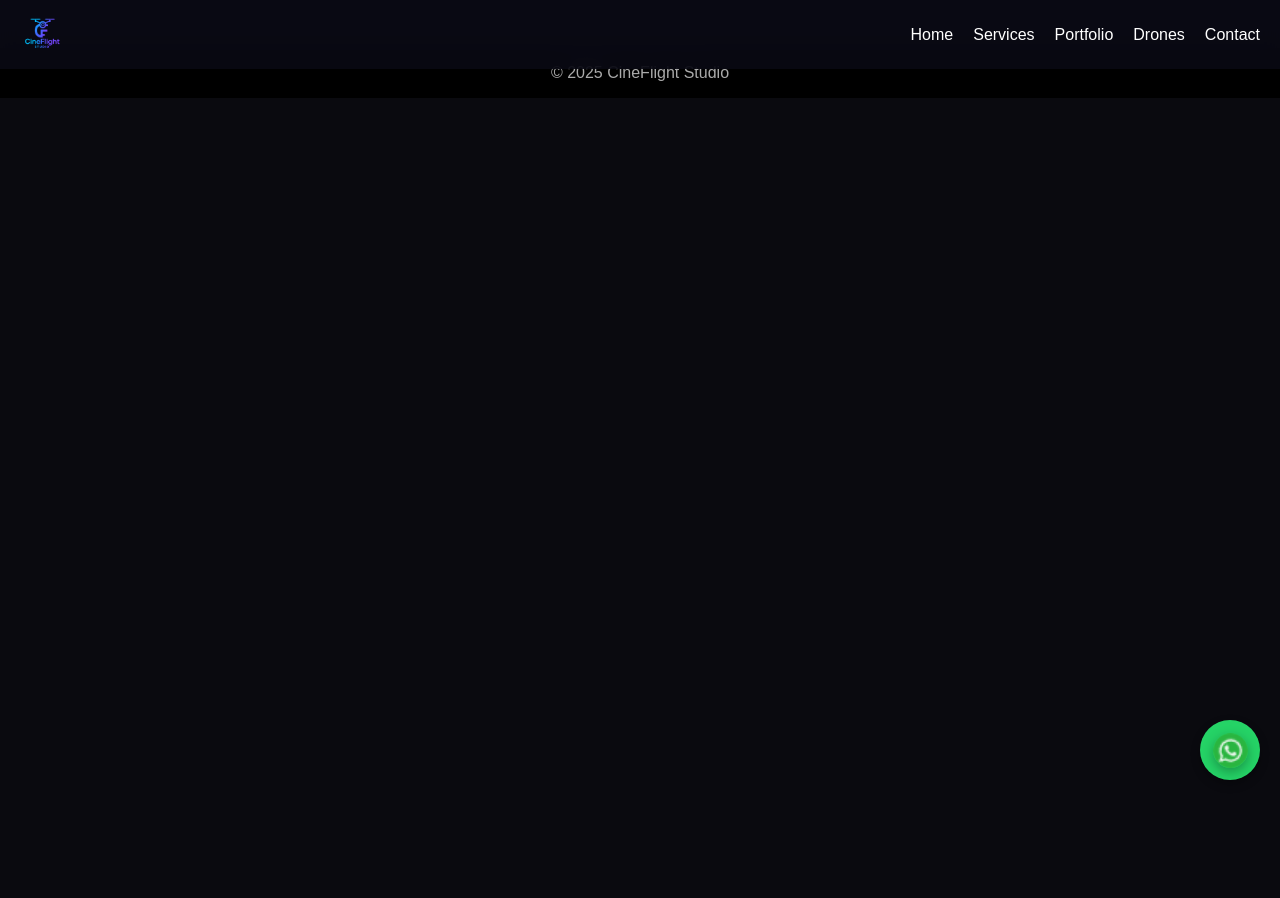
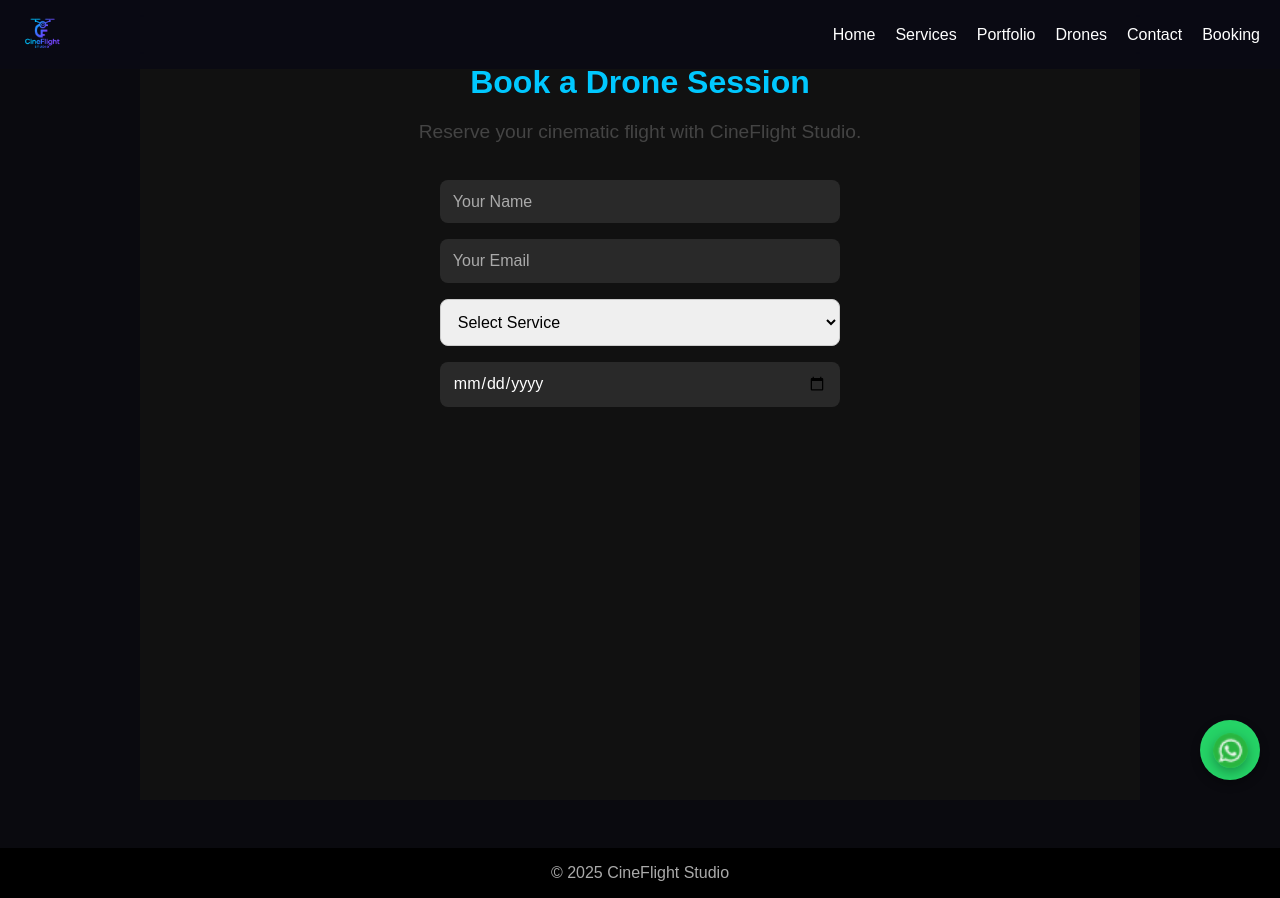
Before and after one commit to CineFlight-studio/cineflightstudio, a React (Vite) app: page /booking in a window 1280 px wide. Before the commit the page ends 848 px from the top, so only its background shows below. Built offline with nearby package versions, Linux system fonts and the light colour scheme.

Commit message:
Add Booking page with PayPal integration

```diff
--- a/package.json
+++ b/package.json
@@ -11,6 +11,7 @@
     "start": "node api/sendEmail.js"
   },
   "dependencies": {
+    "@paypal/react-paypal-js": "^8.9.2",
     "nodemailer": "^7.0.7",
     "react": "^19.1.1",
     "react-dom": "^19.1.1",
--- a/src/App.jsx
+++ b/src/App.jsx
@@ -6,6 +6,7 @@ import Portfolio from "./pages/Portfolio"
 import Drones from "./pages/Drones"
 import Contact from "./pages/Contact"
 import "./App.css"
+import Booking from "./pages/Booking"
 
 function App() {
   return (
@@ -21,6 +22,7 @@ function App() {
           <Route path="/portfolio" element={<Portfolio />} />
           <Route path="/drones" element={<Drones />} />
           <Route path="/contact" element={<Contact />} />
+          <Route path="/booking" element={<Booking />} />
         </Routes>
       </main>
 
--- a/src/components/Navbar.jsx
+++ b/src/components/Navbar.jsx
@@ -7,10 +7,12 @@ function Navbar() {
 
   return (
     <header className="navbar">
-      <Link to="/" className="logo">
+      {/* Logo */}
+      <Link to="/" className="logo" onClick={() => setMenuOpen(false)}>
         <img src="/logo.png" alt="CineFlight Studio" />
       </Link>
 
+      {/* Mobile menu toggle */}
       <button
         className="menu-toggle"
         onClick={() => setMenuOpen(!menuOpen)}
@@ -19,12 +21,14 @@ function Navbar() {
         ☰
       </button>
 
+      {/* Navigation links */}
       <nav className={`nav-links ${menuOpen ? "open" : ""}`}>
         <Link to="/" onClick={() => setMenuOpen(false)}>Home</Link>
         <Link to="/services" onClick={() => setMenuOpen(false)}>Services</Link>
         <Link to="/portfolio" onClick={() => setMenuOpen(false)}>Portfolio</Link>
         <Link to="/drones" onClick={() => setMenuOpen(false)}>Drones</Link>
         <Link to="/contact" onClick={() => setMenuOpen(false)}>Contact</Link>
+        <Link to="/booking" onClick={() => setMenuOpen(false)}>Booking</Link> {/* ✅ Added Booking */}
       </nav>
     </header>
   )
--- /dev/null
+++ b/src/pages/Booking.jsx
@@ -0,0 +1,92 @@
+import { PayPalScriptProvider, PayPalButtons } from "@paypal/react-paypal-js"
+import { useState } from "react"
+import "./Pages.css"
+
+function Booking() {
+  const [formData, setFormData] = useState({
+    name: "",
+    email: "",
+    service: "",
+    date: "",
+  })
+  const [paid, setPaid] = useState(false)
+
+  const handleChange = (e) => {
+    const { name, value } = e.target
+    setFormData((prev) => ({ ...prev, [name]: value }))
+  }
+
+  return (
+    <section className="page-section">
+      <h2>Book a Drone Session</h2>
+      <p>Reserve your cinematic flight with CineFlight Studio.</p>
+
+      {!paid ? (
+        <>
+          <form className="contact-form">
+            <input
+              type="text"
+              name="name"
+              placeholder="Your Name"
+              onChange={handleChange}
+              required
+            />
+            <input
+              type="email"
+              name="email"
+              placeholder="Your Email"
+              onChange={handleChange}
+              required
+            />
+            <select name="service" onChange={handleChange} required>
+              <option value="">Select Service</option>
+              <option value="Wedding Filming">Wedding Filming</option>
+              <option value="Real Estate Drone Shots">Real Estate Drone Shots</option>
+              <option value="Event Coverage">Event Coverage</option>
+              <option value="Custom Project">Custom Project</option>
+            </select>
+            <input
+              type="date"
+              name="date"
+              onChange={handleChange}
+              required
+            />
+          </form>
+
+          {/* PayPal Button */}
+          <PayPalScriptProvider
+            options={{
+              "client-id": "AVh02dJBNsuKveJb_CiFDtdWkay4Gp44ZyJhMhXTliMKAftC8g864_LZp11gqCiQvNuL1czsrgdymYdK",
+              currency: "EUR",
+            }}
+          >
+            <PayPalButtons
+              style={{ layout: "vertical" }}
+              createOrder={(data, actions) => {
+                return actions.order.create({
+                  purchase_units: [
+                    {
+                      description: "CineFlight Studio Booking",
+                      amount: { value: "49.99" }, // change price here
+                    },
+                  ],
+                })
+              }}
+              onApprove={async (data, actions) => {
+                await actions.order.capture()
+                setPaid(true)
+              }}
+            />
+          </PayPalScriptProvider>
+        </>
+      ) : (
+        <div>
+          <h3>✅ Payment Successful!</h3>
+          <p>Thank you, {formData.name}! We’ll contact you shortly.</p>
+        </div>
+      )}
+    </section>
+  )
+}
+
+export default Booking
--- a/src/pages/Pages.css
+++ b/src/pages/Pages.css
@@ -253,3 +253,26 @@
   color: #00ffae;
   font-weight: 500;
 }
+
+.contact-form {
+  display: flex;
+  flex-direction: column;
+  gap: 1rem;
+  max-width: 400px;
+  margin: 2rem auto;
+}
+
+.contact-form input,
+.contact-form select {
+  padding: 0.8rem;
+  border-radius: 8px;
+  border: 1px solid #ccc;
+  font-size: 1rem;
+}
+
+.success-message {
+  text-align: center;
+  background: #eaffea;
+  padding: 2rem;
+  border-radius: 12px;
+}
```
Also changed, not shown: 1 other file (tests, documents, lock files or other folders).
